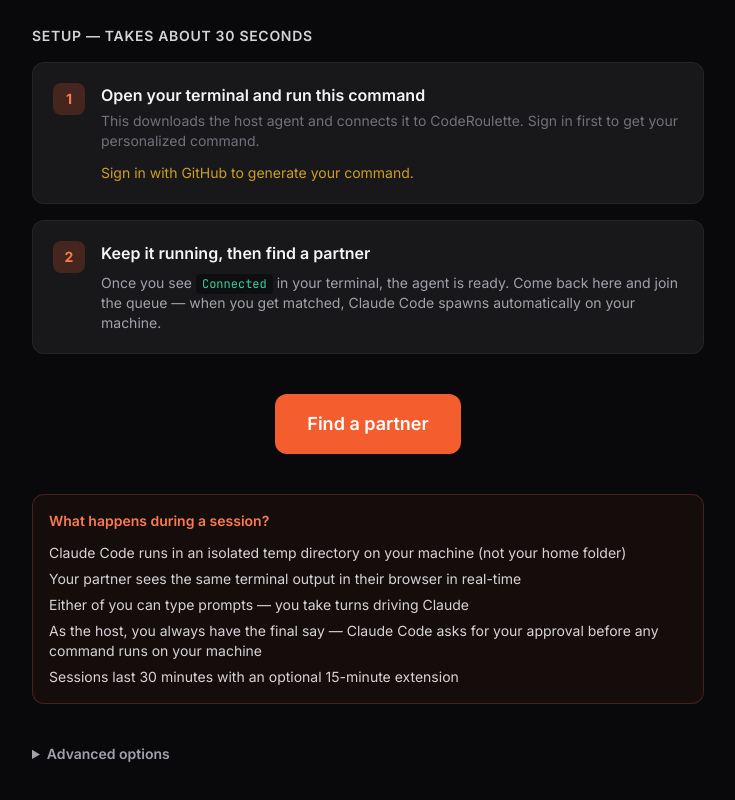
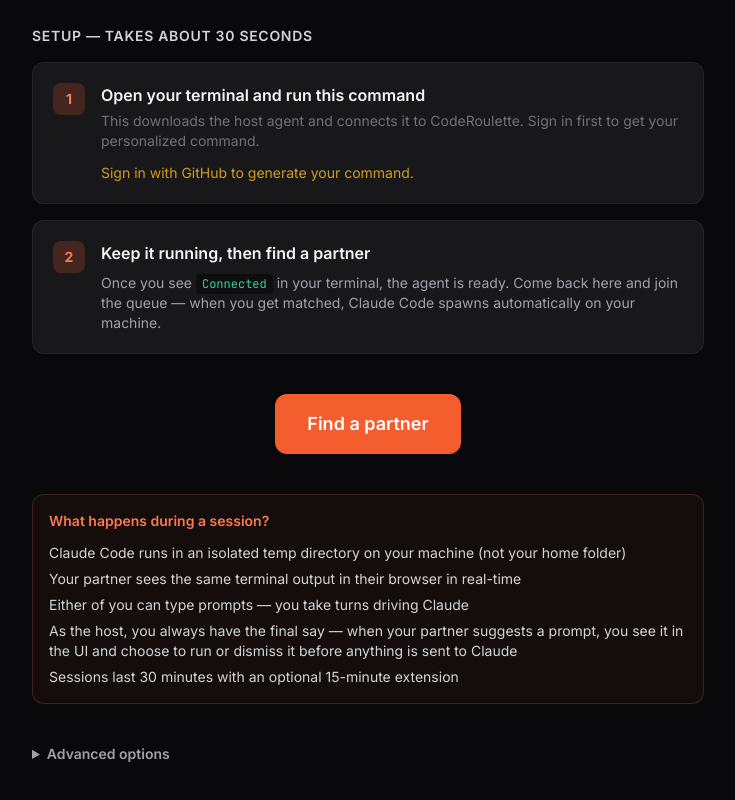
Before and after one commit to coderoulette/coderoulette, a Next.js app in the folder apps/web/: page /host in a window 1280 px wide. Shown: the part 497-1297 px from the top of the page, without its empty margins (272-1007 px from the left). Built offline with nearby package versions, Linux system fonts and the light colour scheme; no server answers.

Commit message:
Fix host approval description: it's CodeRoulette's UI, not Claude Code
Co-Authored-By: Claude Opus 4.6 <noreply@anthropic.com>

```diff
--- a/apps/web/app/host/page.tsx
+++ b/apps/web/app/host/page.tsx
@@ -158,7 +158,7 @@ export default function HostPage() {
               <li>Claude Code runs in an isolated temp directory on your machine (not your home folder)</li>
               <li>Your partner sees the same terminal output in their browser in real-time</li>
               <li>Either of you can type prompts — you take turns driving Claude</li>
-              <li>As the host, you always have the final say — Claude Code asks for your approval before any command runs on your machine</li>
+              <li>As the host, you always have the final say — when your partner suggests a prompt, you see it in the UI and choose to run or dismiss it before anything is sent to Claude</li>
               <li>Sessions last 30 minutes with an optional 15-minute extension</li>
             </ul>
           </div>
```
